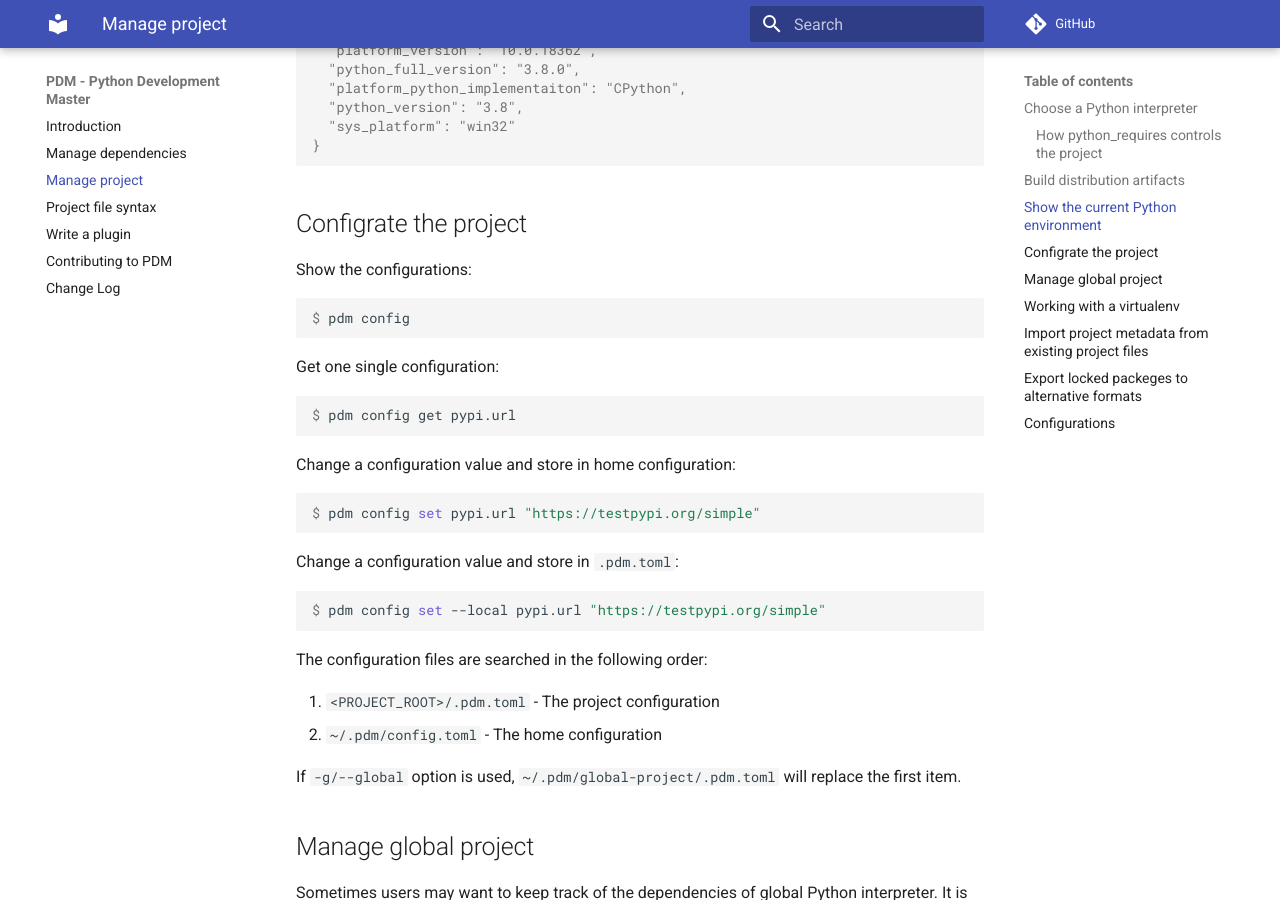
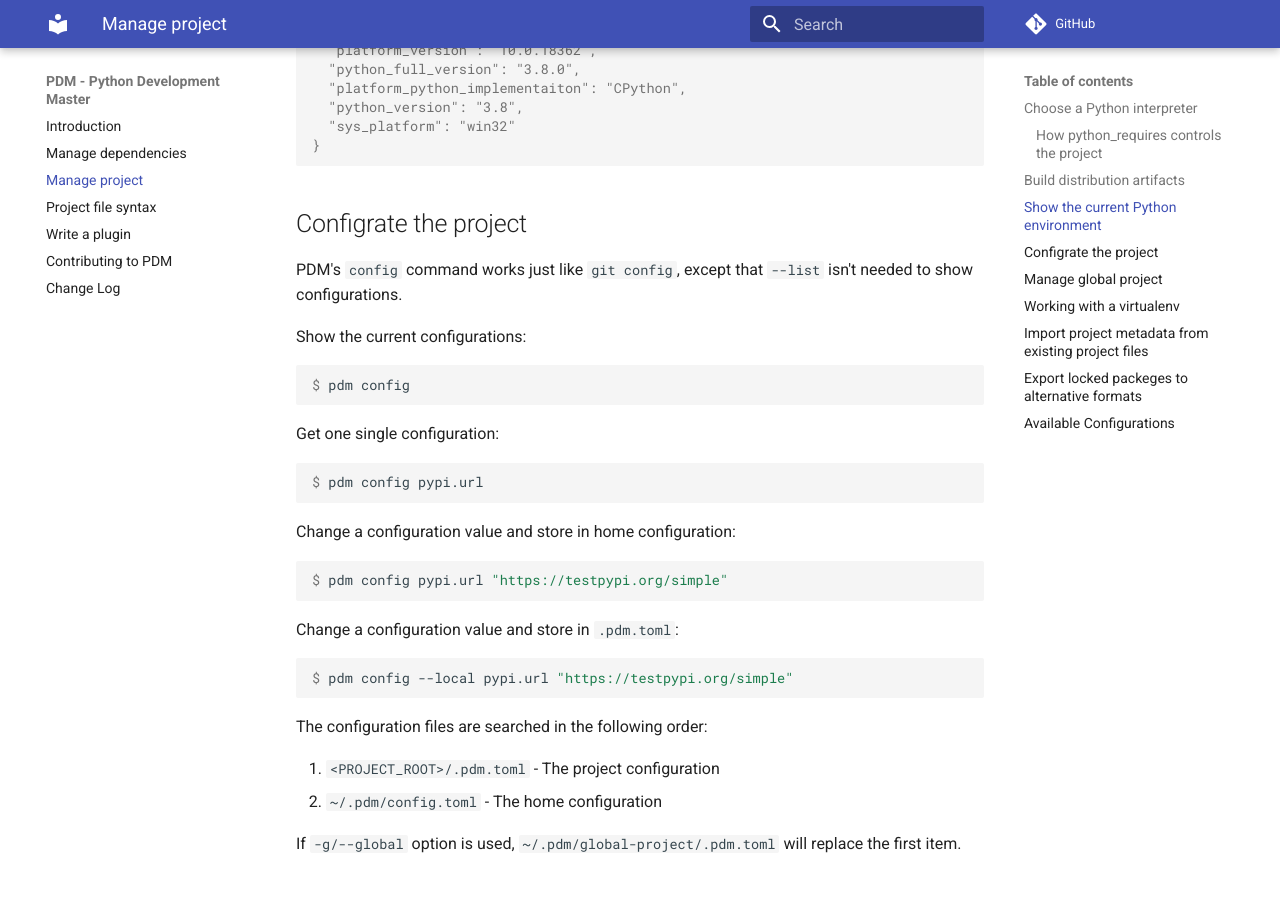
Before and after one commit to ChrisSanderser/pd-ms, an MkDocs documentation site: the page built from docs/docs/project.md, in a window 1280 px wide and 900 px high, scrolled down 1495 px. Built offline with MkDocs 1.6.1 and Material for MkDocs 9.7.7, drawn with Linux system fonts in a browser that asks for light colours; comment, search, counter and statistics services are not loaded; some of the changed text lies outside the part shown.

Commit message:
news and document changes

````diff
--- a/docs/docs/project.md
+++ b/docs/docs/project.md
@@ -70,21 +70,24 @@ $ pdm info --env
 
 ## Configrate the project
 
-Show the configurations:
+PDM's `config` command works just like `git config`, except that `--list` isn't needed to
+show configurations.
+
+Show the current configurations:
 ```console
 $ pdm config
 ```
 Get one single configuration:
 ```console
-$ pdm config get pypi.url
+$ pdm config pypi.url
 ```
 Change a configuration value and store in home configuration:
 ```console
-$ pdm config set pypi.url "https://testpypi.org/simple"
+$ pdm config pypi.url "https://testpypi.org/simple"
 ```
 Change a configuration value and store in `.pdm.toml`:
 ```console
-$ pdm config set --local pypi.url "https://testpypi.org/simple"
+$ pdm config --local pypi.url "https://testpypi.org/simple"
 ```
 
 The configuration files are searched in the following order:
@@ -145,7 +148,7 @@ only `requirements.txt` format is supported:
 $ pdm export -o requirements.txt
 ```
 
-## Configurations
+## Available Configurations
 
 | Config Item | Description | Default Value | Available in Project | Env var |
 | ----------- | ----------- | ------------- | -------------------- | ------- |
````
Also changed, not shown: 1 other file.
